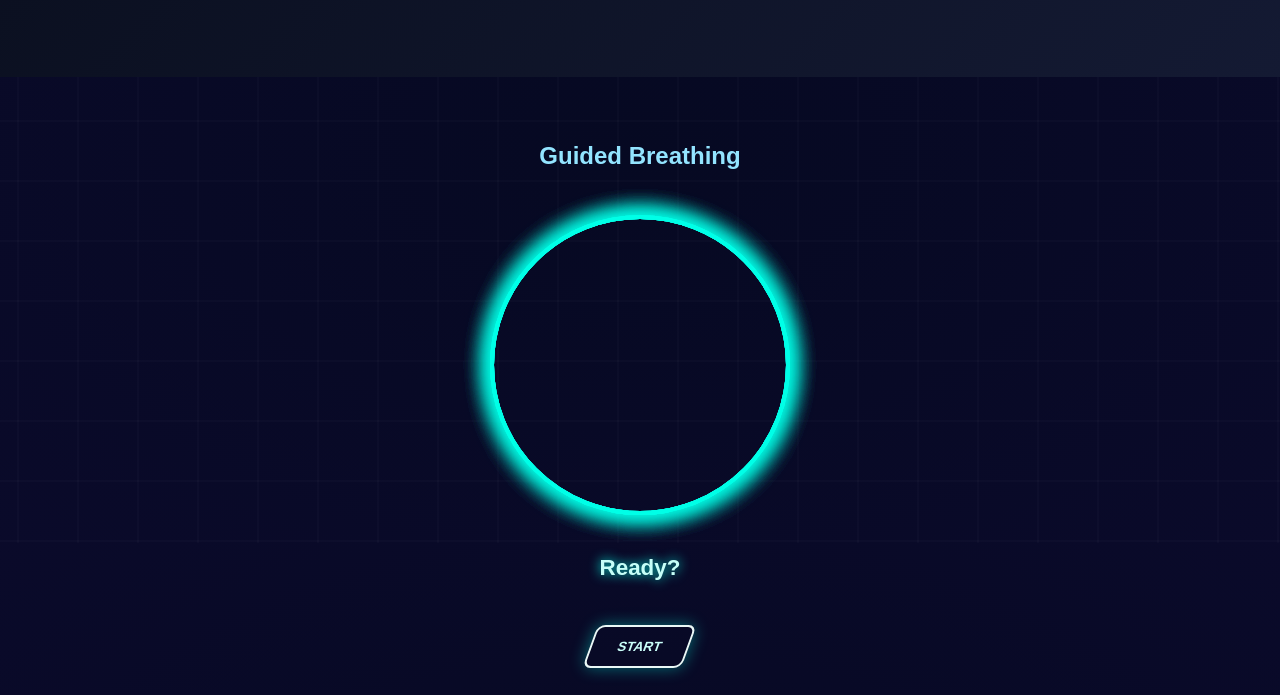
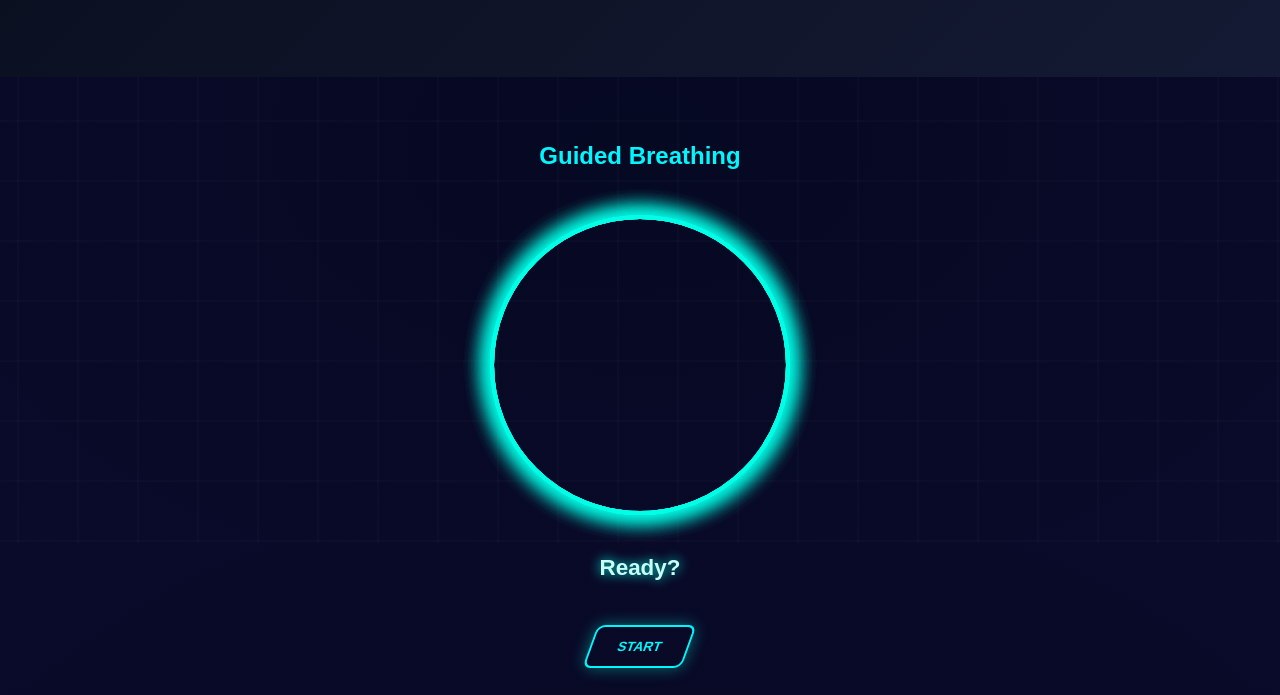
Before and after one commit to gamester123/GreenBite, a plain HTML site: page mindfulness.html in a window 1280 px wide. Shown: the part 257-952 px from the top of the page. Drawn offline with Linux system fonts and the light colour scheme.

Commit message:
Add files via upload

```diff
--- a/css/mind_style.css
+++ b/css/mind_style.css
@@ -1,6 +1,6 @@
 body {
   background: radial-gradient(rgb(6, 9, 34),rgb(10, 10, 42) 100%);
-  color: #93e4ff;
+  color: #00f7ff;
   margin: 0;
   font-family: "Poppins", sans-serif;
   overflow-x: hidden;
@@ -40,8 +40,8 @@ section {
 /* ===== Neon Button ===== */
 .btn {
   background: transparent;
-  border: 2px solid #eaf9f7;
-  color: #cafffa;
+  border: 2px solid #00f7ff;
+  color: #00f7ff;
   padding: 12px 26px;
   border-radius: 8px;
   font-weight: bold;
```
